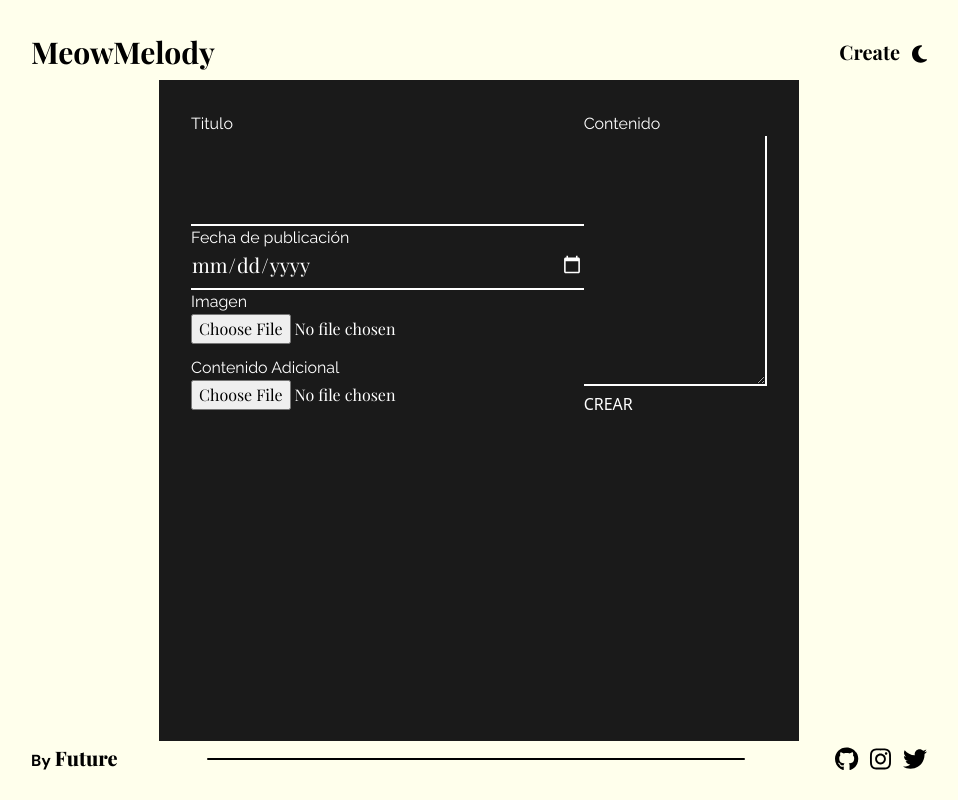
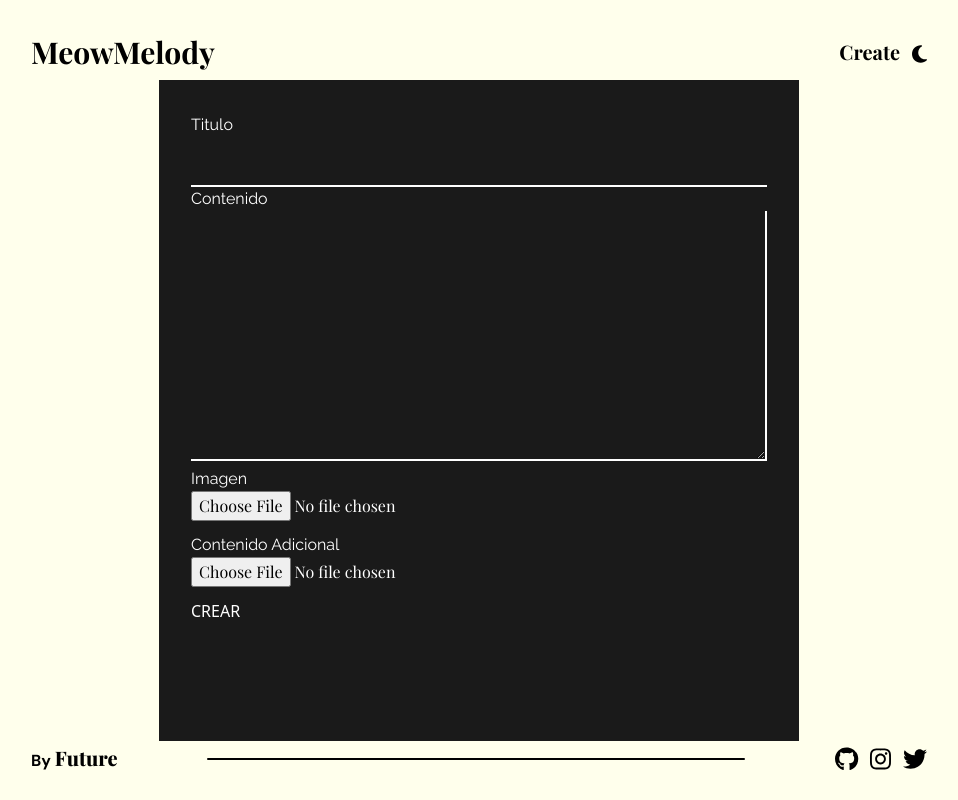
Before and after one commit to Jkose7/Blog-MeowMelody, a React (Vite) app: page /createNew in a window 1280 px wide. Shown: the whole page, without its empty margins (161-1119 px from the left). Built offline with nearby package versions, Linux system fonts and the light colour scheme; a web font is replaced by a local one.

Commit message:
Image-valid :D

```diff
--- a/package.json
+++ b/package.json
@@ -14,10 +14,12 @@
     "@fortawesome/free-brands-svg-icons": "^6.5.1",
     "@fortawesome/free-solid-svg-icons": "^6.5.1",
     "@fortawesome/react-fontawesome": "^0.2.0",
+    "@hookform/resolvers": "^3.3.4",
     "react": "^18.2.0",
     "react-dom": "^18.2.0",
     "react-hook-form": "^7.51.0",
-    "react-router-dom": "^6.22.3"
+    "react-router-dom": "^6.22.3",
+    "yup": "^1.4.0"
   },
   "devDependencies": {
     "@swc/cli": "^0.3.10",
--- a/src/App.jsx
+++ b/src/App.jsx
@@ -7,6 +7,8 @@ import { CreateNews } from './pages/createNew'
 import {useEffect, useState} from 'react'
 import { Nav } from './components/nav'
 import { Footer } from './components/footer'
+
+import { News } from './components/News.js'
 
 function App() {
 
@@ -42,7 +44,7 @@ function App() {
           path='/' element={<Index theme={theme}></Index>}
         ></Route>
         <Route
-          path='/createNew' element={<CreateNews></CreateNews>}
+          path='/createNew' element={<CreateNews News={News}></CreateNews>}
         ></Route>
       </Routes>
 
--- /dev/null
+++ b/src/components/News.js
@@ -0,0 +1,3 @@
+
+export const News = [
+]
--- a/src/pages/createNew.jsx
+++ b/src/pages/createNew.jsx
@@ -1,25 +1,64 @@
+import * as yup from 'yup'
+import { yupResolver } from '@hookform/resolvers/yup';
+
 import { useForm } from "react-hook-form";
+import PropTypes from 'prop-types'
+import { useState } from 'react';
 //import { FormError } from '../components/formError';
 
-export function CreateNews() {
+const schema = yup.object().shape({
+  files: yup.mixed().test('required','Selecciona una imagen', value =>{
+    return value && value.length;
+  })
+})
+
+
+
+export function CreateNews({News}) {
+
   const {
     register,
     handleSubmit,
     formState: { errors },
-  } = useForm();
+    reset,
+    watch,
+  } = useForm({
+    resolver: yupResolver(schema),
+  });
 
-  console.log(errors);
+  console.log(errors)
+
+  const [image, setImage] = useState('');
+
+  const convert2base64 = file =>{
+    const reader = new FileReader();
+
+    reader.onloadend=() => {
+      setImage(reader.result.toString())
+    };
+
+    reader.readAsDataURL(file)
+  }
 
   const onSubmit = handleSubmit((data) => {
-    console.log(data);
+
+    if (data.files.length > 0){
+      convert2base64(data.files[0])
+    }
+    data.fechaActual = new Date();
+    data.image = image
+    reset()
+
+    News.push(data)
+    console.log(News)
   });
+
 
   return (
 
     <section className=" bg-second-color flex justify-center items-center flex-col mx-5 md:mx-16 lg:mx-28 xl:mx-80 gap-5 p-8 h-full">
       {/*mx-5 md:mx-16 lg:mx-28 xl:mx-48 2xl:mx-80 gap-5 flex flex-col h-full py-4*/}
-      <form action="" className="text-white w-full h-full flex" onSubmit={onSubmit}>
-        <div className="flex flex-col">
+      <form action="" className="text-white w-full h-full " onSubmit={onSubmit}>
           {/*TITULO */}
           <label htmlFor="titulo" className="font-texto">
             Titulo
@@ -40,61 +79,13 @@ export function CreateNews() {
                 message: "El titulo debe tener menos caracteres",
               },
             })}
-            className="w-full pb-2 border-b-2 border-white bg-transparent focus:outline-none text-6xl font-titulos"
+            className="w-full pb-2 border-b-2 border-white bg-transparent focus:outline-none text-4xl font-titulos"
           />
           {errors.titulo && <span className="text-sm">{errors.titulo.message}</span>}
 
-          {/*FECHA DE PUBLICACIÓN */}
-
-          <label htmlFor="Fecha_Publi" className="block font-texto" >
-            Fecha de publicación
-          </label>
-          <input
-            type="date"
-            {...register("Fecha_Publi", {
-              required: {
-                value: true,
-                message: "La fecha de publicacion es requerida",
-              },
-              validate: (value) => {
-                const Fecha_Publi = new Date(value);
-                const Fecha_Actual = new Date();
-                const Fecha_posible =
-                  Fecha_Actual.getMonth() - Fecha_Publi.getMonth();
-
-                return (
-                  Fecha_posible < Fecha_Actual && "Debes poner fecha actual"
-                );
-              },
-            })}
-            className="pb-2 w-full filter:invert(0.9) text-white font-titulos text-xl border-b-2 border-white bg-transparent focus:outline-none"
-          />
-          {errors.Fecha_Publi && <span className="text-sm">{errors.Fecha_Publi.message}</span>}
-
-          {/*IMAGEN */}
-
-          <label htmlFor="img" className="block font-texto">
-            Imagen
-          </label>
-          <input type="file" className="font-titulos mb-3" />
-
-          {/* CONTENIDO ADICIONAL*/}
-
-          <label htmlFor="Contenido-Adicional" className="block font-texto">
-            Contenido Adicional
-          </label>
-          <input
-            type="file"
-            {...register("Contenido-Adicional")}
-            className="w-full  font-titulos mb-3"
-          />
-
-
-        </div>
-        <div>
           {/* CONTENIDO*/}
 
-          <label htmlFor="Contenido" className="block font-texto">
+          <label htmlFor="contenido" className="block font-texto">
             Contenido
           </label>
           <textarea
@@ -102,7 +93,7 @@ export function CreateNews() {
             id=""
             cols="30"
             rows="10"
-            {...register("Contenido", {
+            {...register("contenido", {
               required: {
                 value: true,
                 message: "El contenido es obligatorio",
@@ -118,15 +109,46 @@ export function CreateNews() {
             })}
             className="w-full font-titulos text-white pb-2 mr-2 border-b-2 border-r-2 border-white bg-transparent focus:outline-none"
           ></textarea>
-          {errors.Contenido && <span className="text-sm">{errors.Contenido.message}</span>}
+          {errors.contenido && <span className="text-sm">{errors.contenido.message}</span>}
+
+          {/*IMAGEN */}
+          {!watch('files') || watch('files'.length === 0) ? (
+            <div>
+              <label htmlFor="img" className="block font-texto">
+                   Imagen
+              </label>
+              <input
+                type="file"
+                {...register("img")}
+                className="font-titulos mb-3"
+              />
+            </div>
+
+          ) : (<strong>{watch('files')[0].name}</strong>)}
+          {errors.img  && <span className='text-sm'>{errors.img.message}</span>}
+
+          {/* CONTENIDO ADICIONAL*/}
+
+          <label htmlFor="contenido-Adicional" className="block font-texto">
+            Contenido Adicional
+          </label>
+          <input
+            type="file"
+            {...register("contenido-Adicional")}
+            className="w-full  font-titulos mb-3"
+          />
 
           {/*BTN CREAR*/}
 
           <button type="submit">CREAR</button>
-        </div>
 
       </form>
 
     </section>
   );
 }
+
+
+CreateNews.propTypes ={
+  News: PropTypes.any
+}
```
Also changed, not shown: 1 other file (tests, documents, lock files or other folders).
